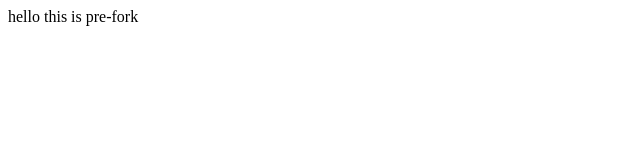
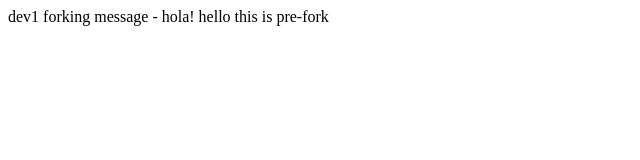
Before and after one commit to alisavino/personalwebsite, a plain HTML site: page hello.html in a window 1280 px wide. Shown: the whole page, without its empty margins (0-640 px from the left). Drawn offline with Linux system fonts and the light colour scheme.

Commit message:
committing first fork change

```diff
--- a/hello.html
+++ b/hello.html
@@ -1,3 +1,4 @@
 <html>
+dev1 forking message - hola!
 hello this is pre-fork
 </html>
```
